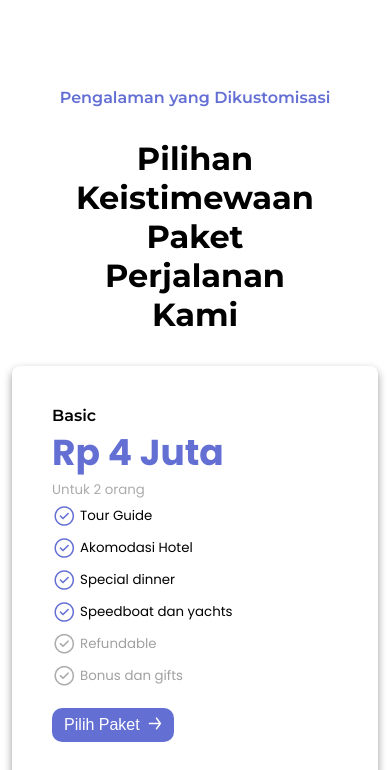
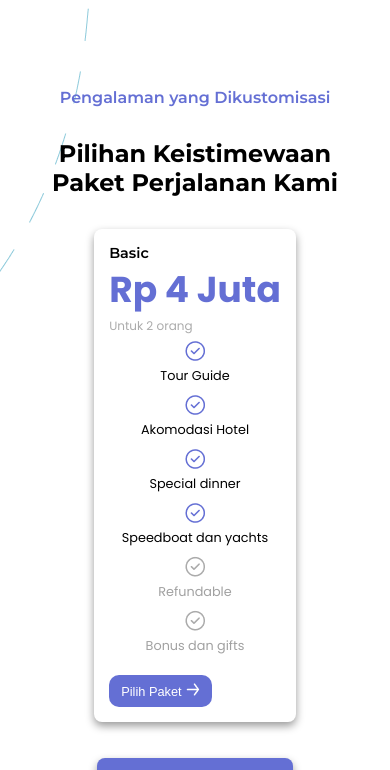
Before and after one commit to Bangkit-BDPW-Sahal/9-proyek-akhir, a plain HTML site: page index.html in a window 390 px wide. Shown: the part 2400-3170 px from the top of the page. Drawn offline with Linux system fonts and the light colour scheme.

Commit message:
add changes

```diff
--- a/assets/styles/style.css
+++ b/assets/styles/style.css
@@ -5,6 +5,7 @@
 *::after {
   box-sizing: border-box;
 }
+
 * {
   margin: 0;
   padding: 0;
@@ -166,7 +167,7 @@ main {
   background-size: cover;
   background-position: center center;
   background-repeat: no-repeat;
-  position: relative; /* Ensure proper stacking context */
+  position: relative;
 }
 
 main .content article {
@@ -439,7 +440,52 @@ main .section-3 .card-collection .card1 button.pilih-c:hover {
   background-color: #242f9b;
   color: white;
 }
+@media only screen and (max-width: 600px) {
+  main .section-3 {
+    padding: 2rem 1rem;
+  }
 
+  main .section-3 .heading {
+    padding: 0 1rem;
+    font-size: 1.5rem;
+  }
+
+  main .section-3 .card-collection {
+    align-items: center;
+  }
+
+  main .section-3 .card-collection .card1,
+  main .section-3 .card-collection .card {
+    padding: 15px;
+    font-size: 0.9rem;
+  }
+
+  main .section-3 .card-collection .card1 button.pilih-c,
+  main .section-3 .card-collection .card button.pilih-c {
+    margin-top: 1rem;
+    font-size: 0.8rem;
+  }
+
+  main .section-3 .card-collection .card1 button.pilih-c img,
+  main .section-3 .card-collection .card button.pilih-c img {
+    margin-left: 0.25rem;
+  }
+
+  main .section-3 .card-collection .benefit {
+    flex-direction: column;
+    align-items: center;
+  }
+
+  main .section-3 .card-collection .benefit p {
+    font-size: 0.8rem;
+  }
+
+  main .section-3 .card-collection .card1 button.pilih-c:hover,
+  main .section-3 .card-collection .card button.pilih-c:hover {
+    background-color: #242f9b;
+    color: white;
+  }
+}
 /* ASIDE */
 main aside article {
   position: fixed;
@@ -736,6 +782,9 @@ footer .social-media-footer li a:hover {
 
 @media (max-width: 576px) {
   main {
+    background-size: auto;
+  }
+  main {
     padding: 1rem 5%;
   }
 
```
